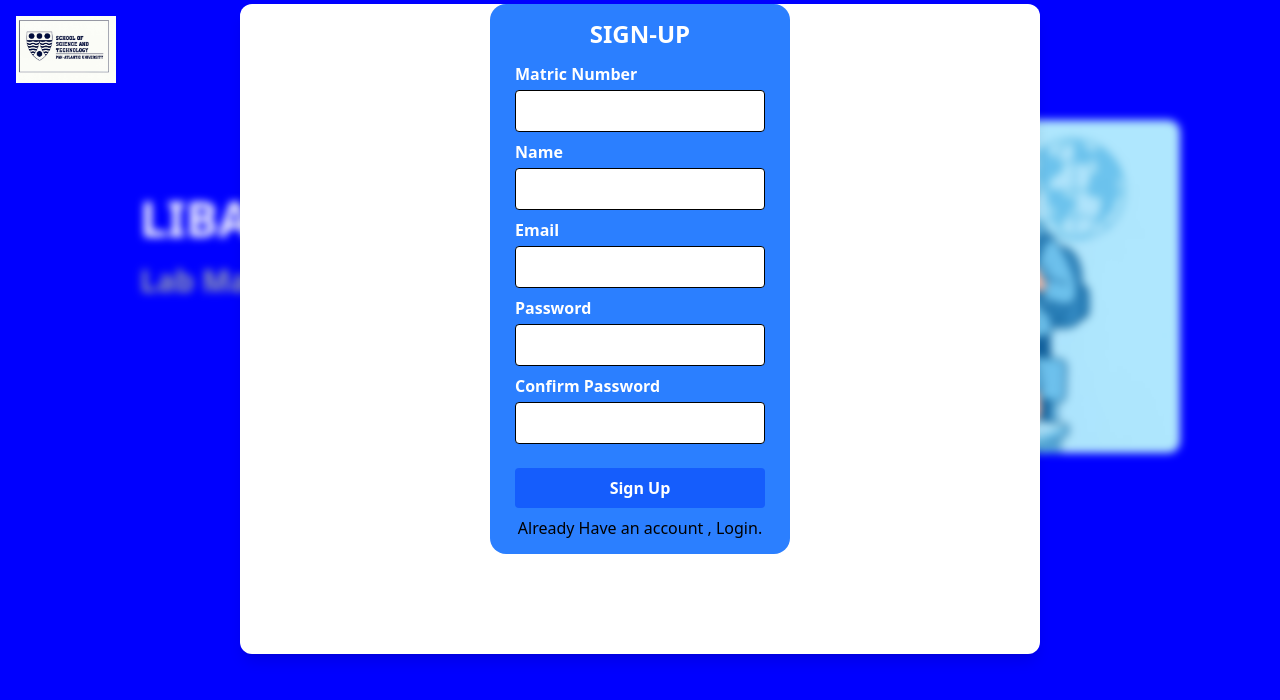
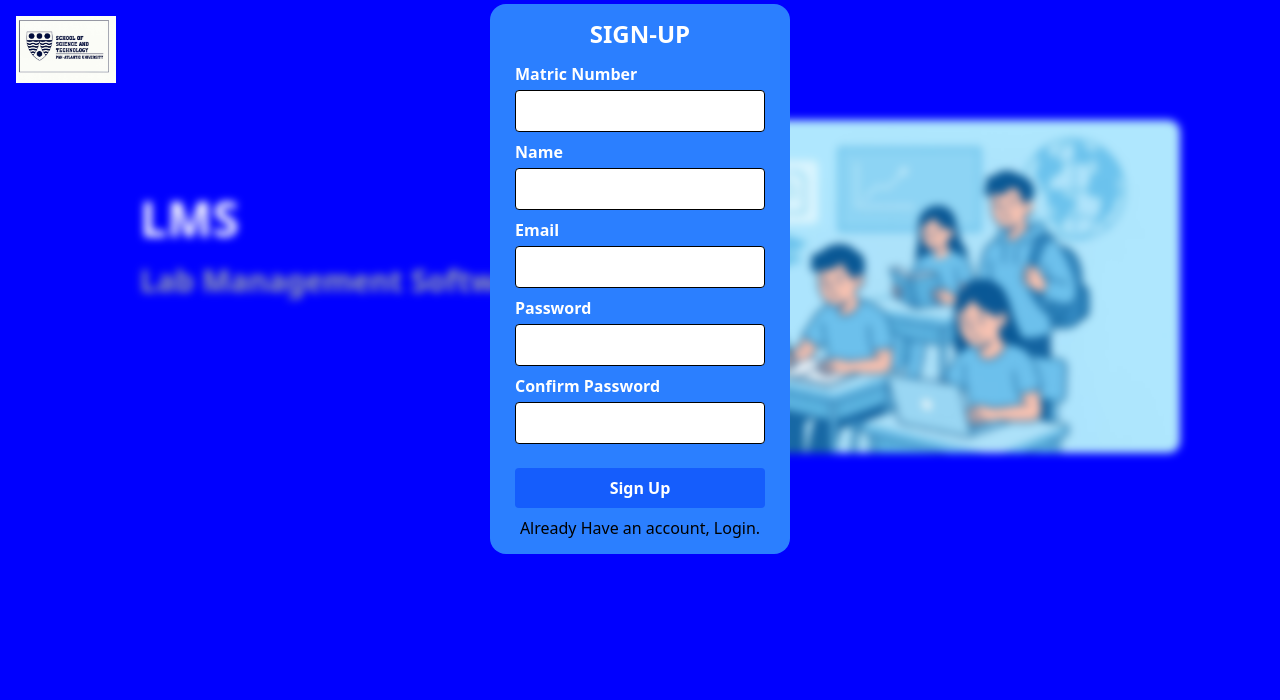
Before and after one commit to DOCTYPE-FRANCO/Lab-Management-Software, a React (Vite) app: page / in a window 1280 px wide. Shown: the top 700 px of the page. Built offline with nearby package versions, Linux system fonts and the light colour scheme.

Commit message:
lab 2 inventory

```diff
--- a/src/Homepage.jsx
+++ b/src/Homepage.jsx
@@ -10,8 +10,8 @@ function Homepage(){
         <div className="flex flex-col md:flex-row gap-10 justify-center items-center mt-30 md:mt-10">
             <LS />
             <div className="flex flex-col md:w-[500px] w-[300px] gap-5">
-                <p className="text-white font-extrabold text-5xl">LIBAS</p>
-                <p className="text-gray-400 font-bold text-3xl">
+                <p className="text-white font-extrabold text-5xl">LMS</p>
+                <span className="text-gray-400 font-bold text-3xl">
                     <Typewriter
                     options={{
                         strings: ["Lab Management Software", "Inventory Management Software", "Device Management Software"],
@@ -21,7 +21,7 @@ function Homepage(){
                         delay: 75,
                         pauseFor: 4000}}
                     />
-                </p>
+                </span>
 
             </div>
 
--- a/src/LS.jsx
+++ b/src/LS.jsx
@@ -40,6 +40,7 @@ function LS (){
 
         }catch(error){
             console.log(error);
+            alert("Login failed, please try again.");
         }
     }
     async function handleSignup(e){
@@ -89,9 +90,7 @@ function LS (){
         <div className={logged? "hidden" : ""}>
             {/*Sign Up*/}
             <div className="fixed inset-0  bg-opacity-0.2 backdrop-blur-xs z-20"></div>
-
-            <div className="flex justify-center fixed top-1 left-1/2 -translate-x-1/2 md:w-[800px] w-[350px] h-[800px] md:h-[650px] bg-white rounded-xl z-50 shadow-lg">
-                <div className="flex flex-col bg-blue-500 w-[300px] h-[550px] mt-24 md:mt-0 rounded-2xl justify-center">
+                <div className={haveAccount? "hidden": "flex flex-col fixed md:top-1 top-0 z-50 left-1/2 -translate-x-1/2 bg-blue-500 w-[300px] h-[550px] mt-12 md:mt-0 rounded-2xl justify-center"}>
                     <div><p className="mb-3 text-center text-white text-2xl font-extrabold">SIGN-UP</p></div>
 
                     <form onSubmit={handleSignup} className="flex flex-col items-center justify-center">
@@ -162,13 +161,13 @@ function LS (){
                             Sign Up
                         </button>
 
-                        <p onClick={() =>setHaveAccount(true)} className="mt-2 hover:text-purple-900 hover:cursor-pointer active:text-purple-900 active:cursor-pointer">Already Have an account , Login.</p>
+                        <p onClick={() =>setHaveAccount(true)} className="mt-2 hover:text-purple-900 hover:cursor-pointer active:text-purple-900 active:cursor-pointer">Already Have an account, Login.</p>
                     </form>
                 </div>
-            </div>
 
-            <div className={haveAccount? "flex justify-center fixed top-1 left-1/2 -translate-x-1/2 md:w-[800px] w-[350px] h-[650px] bg-white rounded-xl z-50 shadow-lg" : "hidden"}>
-                <div className="flex flex-col bg-blue-500 w-[300px] h-[550px] mt-24 md:mt-0 rounded-2xl justify-center">
+
+            <div className={haveAccount? "flex justify-center fixed top-1 left-1/2 -translate-x-1/2  rounded-xl z-50  shadow-lg" : "hidden"}>
+                <div className="flex flex-col bg-blue-500 w-[300px] h-[550px] mt-12 md:mt-0 rounded-2xl justify-center">
                     <div><p className="mb-3 text-center text-white text-2xl font-extrabold">LOGIN</p></div>
 
                     <form onSubmit={handleLogin} className="flex flex-col items-center justify-center">
@@ -205,7 +204,7 @@ function LS (){
                             LOGIN
                         </button>
 
-                        <p onClick={() =>setHaveAccount(false)} className="mt-2 hover:text-purple-900 hover:cursor-pointer active:text-purple-900 active:cursor-pointer">Don't Have an account , Sign Up.</p>
+                        <p onClick={() =>setHaveAccount(false)} className="mt-2 hover:text-purple-900 hover:cursor-pointer active:text-purple-900 active:cursor-pointer">Don't Have an account, Sign Up.</p>
                     </form>
                 </div>
             </div>
--- a/src/Lab2.jsx
+++ b/src/Lab2.jsx
@@ -2,7 +2,9 @@ import React, {useEffect, useState} from "react";
 import axios from "axios";
 function Lab2(){
     const [systems, setSystems] = useState([]);
-    const token = localStorage.getItem("jwt")
+    const [selectedSystem, setSelectedSystem] = useState(null);
+    const [token, setToken] = useState(localStorage.getItem("jwt"));
+    console.log(token)
 
     useEffect(() =>{
         async function getSystems(){
@@ -20,21 +22,55 @@ function Lab2(){
             }
         }
         getSystems()
-    })
+    }, [])
+
+    function getStatusColor(status){
+        switch(status){
+            case "WORKING" : return "bg-green-500";
+            case "FAULTY" : return "bg-red-500";
+            case "MISSING PERIPHERALS": return "bg-orange-500";
+            default: return "bg-gray-500"
+        }
+    }
+
+    function editSystem(system){
+        setSelectedSystem(system)
+    }
+
     return(
-        <div className="mt-20">
+        <div className="mt-20 flex flex-col justify-center items-center">
             <div className="text-2xl text-white text-center font-bold">Lab 2</div>
 
-            <div className="grid grid-cols-8">
+            <div className="grid grid-cols-8 gap-2 justify-center items-center w-[800px] mt-10">
                 {systems.map((system) => (
                     <div
                         key={system.name}
-                        className="w-[100px] h-[100px] bg-black"
+                        className={`flex justify-center items-center w-[50px] h-[50px] bg-black rounded-2xl active:bg-gray-400 cursor-pointer transition-all duration-200 hover:scale-110 ${getStatusColor(system.status)}`}
+                        onClick={() => editSystem(system)}
                     >
-                        {system.name}
+                        <p className="flex justify-center font-bold text-white text-xs">{system.name}</p>
                     </div>
                 ))}
             </div>
+
+            {selectedSystem && (
+                <div className="flex flex-col justify-between top-20 fixed bg-white w-[450px] h-[220px] rounded-2xl">
+                    <div>
+                        <h2 className="font-bold text-2xl text-center mb-2">{selectedSystem.name}</h2>
+                    </div>
+
+                    <div className="flex flex-row gap-1.5 justify-center items-center">
+                        <p className="text-center">{selectedSystem.status}</p>
+                        <div className={`w-3 h-4 ${getStatusColor(selectedSystem.status)}`}></div>
+                    </div>
+
+                    <div className="flex flex-row justify-center gap-1 mb-5">
+                        <button className="bg-green-500 w-[70px] py-1 rounded-2xl font-bold text-white">Edit</button>
+                        <button onClick={() => setSelectedSystem(null)} className="bg-red-500 w-[70px] py-1 rounded-2xl font-bold text-white hover:bg-red-800 active:bg-gray-700">Close</button>
+                    </div>
+                </div>
+
+            )}
         </div>
     );
 }
--- a/src/Navbar.jsx
+++ b/src/Navbar.jsx
@@ -29,15 +29,15 @@ function Navbar(){
 
                 { /*  Mobile View */}
 
-                <div className={`${mobile? "bg-white fixed w-full h-full bottom-0 right-0 left-0 mt-[400px] z-50  items-center flex flex-col" : "h-0 w-0"}  gap-10`}>
+                <div className={`${mobile? "bg-white fixed top-0 w-full h-[300px] z-50  items-center flex flex-col transition-all duration-500" : "h-0 w-0"}  `}>
                     <div  className="flex flex-col justify-end items-end w-full p-4">
                         <img onClick={()=> setMobile(false)} src={X} className="w-[40px] h-[40px] justify-end "/>
                     </div>
-                    <ul className="text-3xl font-bold flex flex-col gap-7">
-                        <Link to="/"><li onClick={()=> setMobile(false)} href="#Header" className="cursor-pointer hover:text-gray-600 font-bold">Home</li></Link>
-                        <Link to="/services"><li onClick={()=> setMobile(false)} href="#About" className="cursor-pointer hover:text-gray-600 font-bold">Service</li></Link>
-                        <li onClick={()=> setMobile(false)} href="#Contact" className="cursor-pointer hover:text-gray-600 font-bold">Contact</li>
-                        <li onClick={()=> setMobile(false)} href="#Sign-In" className="cursor-pointer hover:text-gray-600 font-bold">Sign In</li>
+                    <ul className="text-3xl font-bold flex flex-col gap-3">
+                        <Link to="/"><li onClick={()=> setMobile(false)} href="#Header" className="cursor-pointer hover:text-gray-600 font-bold text-center border-2 border-black w-[200px]">Home</li></Link>
+                        <Link to="/services"><li onClick={()=> setMobile(false)} href="#About" className="cursor-pointer hover:text-gray-600 font-bold text-center border-2 border-black w-[200px]">Service</li></Link>
+                        <li onClick={()=> setMobile(false)} href="#Contact" className="cursor-pointer hover:text-gray-600 font-bold text-center border-2 border-black w-[200px]">Contact</li>
+                        <li onClick={()=> setMobile(false)} href="#Sign-In" className="cursor-pointer hover:text-gray-600 font-bold text-center border-2 border-black w-[200px]">Sign In</li>
                     </ul>
                 </div>
             </div>
```
